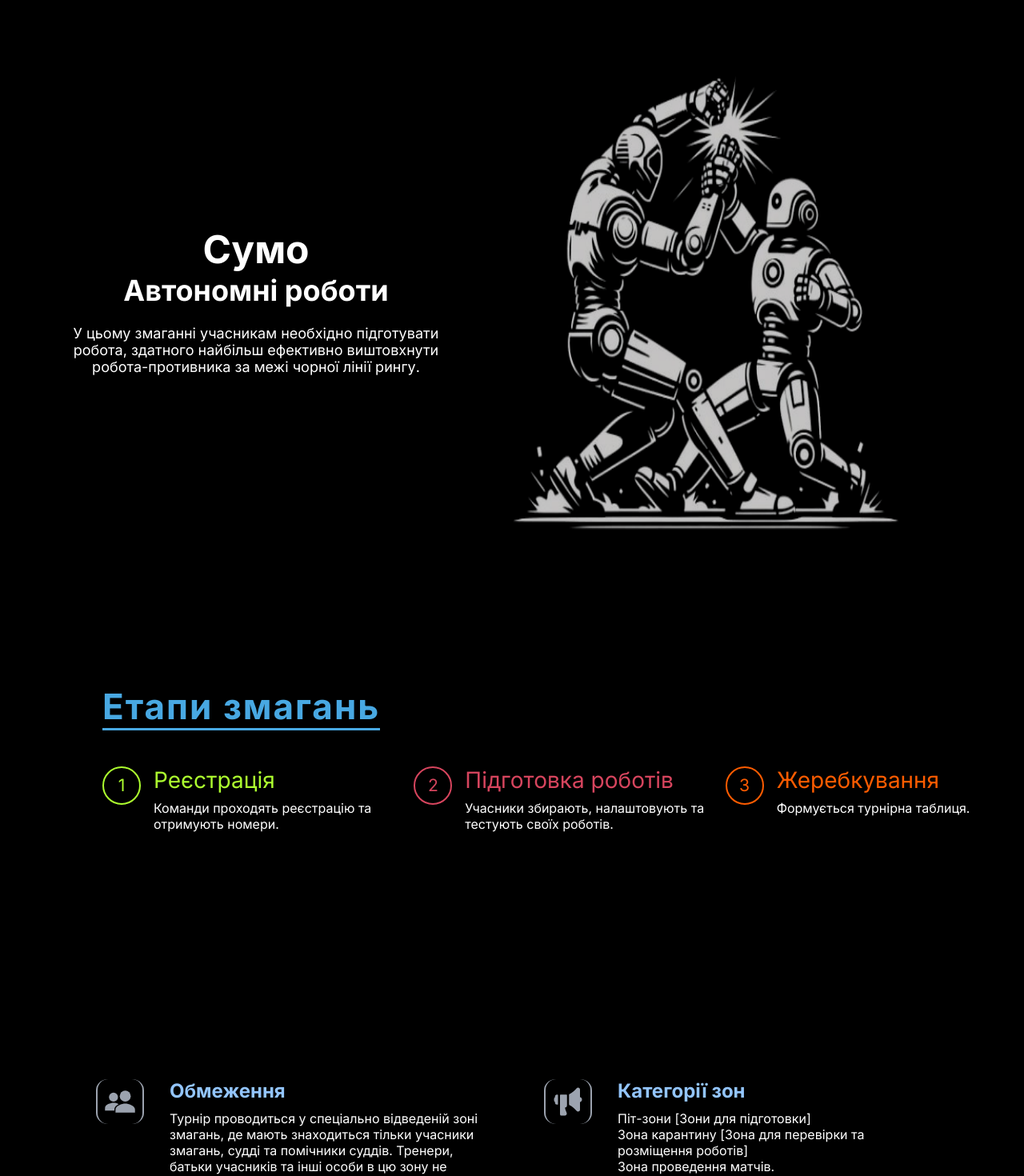
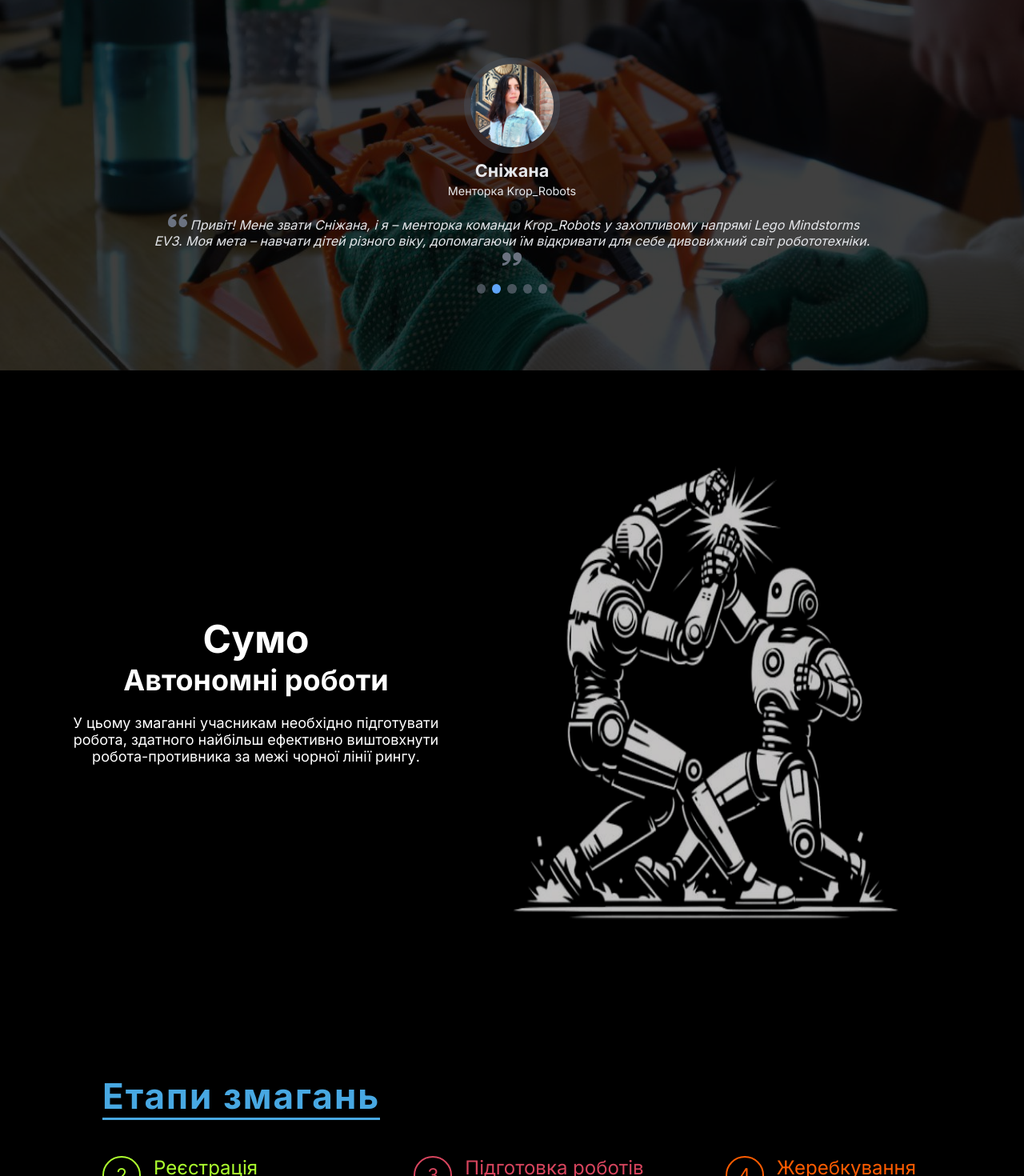
Before and after one commit to VasukPasuk/krop_robots, a React (Create React App) app: page / in a window 1280 px wide. Shown: the part 1736-3206 px from the top of the page at 80% size. Built offline with nearby package versions, Linux system fonts and the light colour scheme; a web font is replaced by a local one.

Commit message:
New Block

```diff
--- a/src/Components/blocks/CarouselBlock/Carousel.block.style.scss
+++ b/src/Components/blocks/CarouselBlock/Carousel.block.style.scss
@@ -6,8 +6,10 @@
   position: relative;
   display: grid;
   grid-template: 100% / 60% auto;
+
   @media screen and (max-width: 760px) {
     grid-template: 80% auto / 100%;
+    margin-bottom: 8rem;
   }
   @media screen and (max-width: 480px) {
     grid-template: 50% auto / 100%;
--- /dev/null
+++ b/src/Components/blocks/MembersBlock/MembersBlock.jsx
@@ -0,0 +1,106 @@
+import React, {useEffect, useState} from 'react';
+import './MembersBlock.style.scss';
+import { ImQuotesLeft,  ImQuotesRight} from "react-icons/im";
+
+const MEMBERS_DATA = [
+  {
+    name: 'Сніжана',
+    occupation: 'Ментор',
+    quote: 'Привіт! Мене звати Сніжана, і я – менторка команди Krop_Robots у захопливому напрямі Lego Mindstorms EV3. Моя мета – навчати дітей різного віку, допомагаючи їм відкривати для себе дивовижний світ робототехніки.',
+    photoSrc: 'swiper-topic-member-photo-1.jpg'
+  },
+  {
+    name: 'Сніжана',
+    occupation: 'Менторка Krop_Robots',
+    quote: 'Привіт! Мене звати Сніжана, і я – менторка команди Krop_Robots у захопливому напрямі Lego Mindstorms EV3. Моя мета – навчати дітей різного віку, допомагаючи їм відкривати для себе дивовижний світ робототехніки.',
+    photoSrc: 'swiper-topic-member-photo-1.jpg'
+  },
+  {
+    name: 'Сніжана',
+    occupation: 'Менторка Krop_Robots',
+    quote: 'Привіт! Мене звати Сніжана, і я – менторка команди Krop_Robots у захопливому напрямі Lego Mindstorms EV3. Моя мета – навчати дітей різного віку, допомагаючи їм відкривати для себе дивовижний світ робототехніки.',
+    photoSrc: 'swiper-topic-member-photo-1.jpg'
+  },
+  {
+    name: 'Сніжана',
+    occupation: 'Менторка Krop_Robots',
+    quote: 'Привіт! Мене звати Сніжана, і я – менторка команди Krop_Robots у захопливому напрямі Lego Mindstorms EV3. Моя мета – навчати дітей різного віку, допомагаючи їм відкривати для себе дивовижний світ робототехніки.',
+    photoSrc: 'swiper-topic-member-photo-1.jpg'
+  },
+  {
+    name: 'Сніжана',
+    occupation: 'Менторка Krop_Robots',
+    quote: 'Привіт! Мене звати Сніжана, і я – менторка команди Krop_Robots у захопливому напрямі Lego Mindstorms EV3. Моя мета – навчати дітей різного віку, допомагаючи їм відкривати для себе дивовижний світ робототехніки.',
+    photoSrc: 'swiper-topic-member-photo-1.jpg'
+  },
+]
+
+const INTERVAL_LENGTH = 5000;
+
+function MembersBlock(props) {
+  const [currentMember, setCurrentMember] = useState(1);
+  const bulletHandler = (e) => {
+    setCurrentMember(prev => Number(e.target.dataset?.bulletNumber))
+  }
+  useEffect(() => {
+    const swiperInterval = setInterval(() => {
+      setCurrentMember(prev => {
+        if (prev >= 5) {
+          return 1;
+        }
+        return prev + 1;
+      })
+    }, INTERVAL_LENGTH)
+    return () => {
+      clearInterval(swiperInterval)
+    }
+  }, [currentMember]);
+  return (
+    <section id="members-block">
+      <img id="members-block-bg-image" src="./main-image.jpg" alt="member swiper-box background image"/>
+      <div className="members-block-bg-image__shadow-box"/>
+      <div className="members-swiper-container">
+        <ul
+          className="members-swiper-bar"
+          style={{transform: `translate(-${(currentMember - 1)*100}%)`}}
+        >
+          {MEMBERS_DATA.map((data, index) => (
+            <li key={++index} className={`member-swiper-card member-swiper-card-item-${++index}`}>
+              <div className="member-data-info__photo-box">
+                <img className="member-data-info__photo-box__photo" src={data.photoSrc} width={120} height={120}/>
+              </div>
+              <div className="member-data-info__name">
+                {data.name}
+              </div>
+              <div className="member-data-info__occupation">
+                {data.occupation}
+              </div>
+              <div className="member-data-info__quote-box">
+                <ImQuotesLeft className="member-data-info__quote__quote-icon"/>
+                <span className="member-data-info__quote">
+                  {data.quote}
+                </span>
+                <ImQuotesRight className="member-data-info__quote__quote-icon"/>
+              </div>
+            </li>
+          ))}
+        </ul>
+      </div>
+      <ul className="members-swiper-bullets-box">
+        {[...Array(5)].map((_, index) => (
+          <li
+            key={index}
+            data-is-active={currentMember === ++index}
+            data-bullet-number={index}
+            className={`swiper-bullet swiper-bullets-item-${++index}`}
+            onClick={bulletHandler}
+          >
+
+          </li>
+        ))}
+      </ul>
+    </section>
+  );
+}
+
+export default MembersBlock;
--- /dev/null
+++ b/src/Components/blocks/MembersBlock/MembersBlock.style.scss
@@ -0,0 +1,127 @@
+@import '../../../style/_colors.scss';
+@import '../../../style/_variables.scss';
+@import '../../../style/_mixins.scss';
+
+#members-block {
+  position: relative;
+  min-height: 0;
+  height: auto;
+  padding: 6rem 4rem;
+  display: flex;
+  justify-content: center;
+  align-items: center;
+  flex-direction: column;
+  gap: 1rem;
+  @media screen and (width <= 960px) {
+    padding: 4rem 0;
+  }
+  #members-block-bg-image {
+    z-index: 2;
+    position: absolute;
+    top: 0;
+    left: 0;
+    width: 100%;
+    height: 100%;
+    object-fit: cover;
+  }
+  .members-block-bg-image__shadow-box {
+    z-index: 3;
+    position: absolute;
+    top: 0;
+    left: 0;
+    width: 100%;
+    height: 100%;
+    background: rgba(0,0,0,0.75);
+  }
+  .members-swiper-bullets-box {
+    z-index: 5;
+    display: flex;
+    flex-direction: row;
+    gap: 0.5rem;
+    .swiper-bullet {
+      width: 0.7rem;
+      height: 0.75rem;
+      border-radius: 100%;
+      background: rgba(107, 114, 128, 0.65);
+      cursor: pointer;
+      transition: 0.5s ease background;
+      &[data-is-active="true"] {
+        background: $bg-blue-400;
+      }
+    }
+  }
+}
+
+
+.members-swiper-container {
+  display: flex;
+  justify-content: center;
+  align-items: center;
+  z-index: 5;
+  width: 100%;
+  height: 100%;
+  overflow: hidden;
+  color: $bg-gray-200;
+  .members-swiper-bar {
+    width: 100%;
+    height: 100%;
+    display: grid;
+    grid-template: 100% / repeat(5, 100%);
+    transition: 1s ease transform;
+    transform: translate(-200%);
+    .member-swiper-card {
+      display: flex;
+      flex-direction: column;
+      justify-content: center;
+      align-items: center;
+      padding: 0 4rem;
+      @media screen and (width <= 960px) {
+        padding: 0;
+      }
+      .member-data-info__photo-box {
+        display: flex;
+        justify-content: center;
+        align-items: center;
+        margin-bottom: 0.5rem;
+        .member-data-info__photo-box__photo {
+          border-radius: 8rem;
+          object-position: 50% 20%;
+          object-fit: cover;
+          border: 8px solid rgb(75, 85, 99, 0.375);
+        }
+      }
+      .member-data-info__name {
+        font-size: 1.35rem;
+        font-weight: 700;
+        margin-bottom: 0.25rem;
+      }
+      .member-data-info__occupation {
+        font-size: 0.9rem;
+      }
+      .member-data-info__quote-box {
+        padding: 0 4rem;
+        text-align: center;
+        //display: flex;
+        //justify-content: center;
+        //align-items: start;
+        //gap: 0.5rem;
+        margin-top: 1rem;
+        @media screen and (width <= 960px) {
+          padding: 0 1rem;
+        }
+        .member-data-info__quote__quote-icon {
+          color: $bg-gray-500;
+          font-size: 1.5rem;
+          margin: 0 0.25rem;
+        }
+        .member-data-info__quote {
+          text-align: center;
+          font-style: italic;
+          @media screen and (width <= 960px) {
+            font-size: 0.875rem;
+          }
+        }
+      }
+    }
+  }
+}
--- a/src/Components/blocks/SumoStagesBlock/SumoStages.block.jsx
+++ b/src/Components/blocks/SumoStagesBlock/SumoStages.block.jsx
@@ -1,60 +1,60 @@
 import React from 'react';
 import './SumoStages.block.style.scss';
+import {motion} from "framer-motion";
 
-
+const SUMO_STAGES_TEXT_DATA = [
+  {
+    subTitleText: "Реєстрація",
+    mainText: "Команди проходять реєстрацію та отримують номери.",
+  },
+  {
+    subTitleText: "Підготовка роботів",
+    mainText: "Учасники збирають, налаштовують та тестують своїх роботів.",
+  },
+  {
+    subTitleText: "Жеребкування",
+    mainText: "Формується кінцева турнірна таблиця.",
+  }
+]
 
 function SumoStagesBlock(props) {
   return (
-    <div
-      className={`sumo-stages-block`}
+    <div className={`sumo-stages-block`}>
+      <h1 className={`sumo-stages-block__title-box`}>
+        <motion.span
+          initial={{x: -50, opacity: 0}}
+          whileInView={{x: 0, opacity: 1}}
+          viewport={{once: true}}
+          transition={{ ease: "easeOut", duration: 0.5, delay: 0.25 }}
         >
-      <h1 className={`sumo-stages-block__title-box`}>
-        <span
-          id={`stages-title`}
-        >
+          <span id={`stages-title`}>
             Етапи змагань
           </span>
+        </motion.span>
       </h1>
       <ul className={`sumo-stages-block__text-container`}>
-        <li className={`sumo-stages-block__text-container__text-block`}>
+        {SUMO_STAGES_TEXT_DATA.map((data, index) => (
+          <motion.li
+            initial={{x: -50, opacity: 0}}
+            whileInView={{x: 0, opacity: 1}}
+            viewport={{once: true}}
+            transition={{ ease: "easeOut", duration: 0.5, delay: index*0.5 }}
+          >
+            <li className={`sumo-stages-block__text-container__text-block text-container__text-block-${++index}`} key={data.subTitleText}>
               <div className={`sumo-stages-block__text-container__text-block__number-box`}>
-            <div className={`number-box__circle`}>1</div>
+                <div className={`number-box__circle`}>{++index}</div>
               </div>
               <div className={`sumo-stages-block__text-container__text-block__text-box`}>
                 <div className={`sumo-stages-block__text-container__text-block__text-box__subtitle-box`}>
-              Реєстрація
+                  {data.subTitleText}
                 </div>
                 <div className={`sumo-stages-block__text-container__text-block__text-box__main-text-box`}>
-              Команди проходять реєстрацію та отримують номери.
+                  {data.mainText}
                 </div>
               </div>
             </li>
-        <li className={`sumo-stages-block__text-container__text-block`}>
-          <div className={`sumo-stages-block__text-container__text-block__number-box`}>
-            <div className={`number-box__circle`}>2</div>
-          </div>
-          <div className={`sumo-stages-block__text-container__text-block__text-box`}>
-            <div className={`sumo-stages-block__text-container__text-block__text-box__subtitle-box`}>
-              Підготовка роботів
-            </div>
-            <div className={`sumo-stages-block__text-container__text-block__text-box__main-text-box`}>
-              Учасники збирають, налаштовують та тестують своїх роботів.
-            </div>
-          </div>
-        </li>
-        <li className={`sumo-stages-block__text-container__text-block`}>
-          <div className={`sumo-stages-block__text-container__text-block__number-box`}>
-            <div className={`number-box__circle`}>3</div>
-          </div>
-          <div className={`sumo-stages-block__text-container__text-block__text-box`}>
-            <div className={`sumo-stages-block__text-container__text-block__text-box__subtitle-box`}>
-              Жеребкування
-            </div>
-            <div className={`sumo-stages-block__text-container__text-block__text-box__main-text-box`}>
-              Формується турнірна таблиця.
-            </div>
-          </div>
-        </li>
+          </motion.li>
+        ))}
       </ul>
     </div>
   );
--- a/src/Components/blocks/SumoStagesBlock/SumoStages.block.style.scss
+++ b/src/Components/blocks/SumoStagesBlock/SumoStages.block.style.scss
@@ -53,7 +53,6 @@
     .sumo-stages-block__text-container__text-block {
       display: flex;
       flex-direction: row;
-
       .number-box__circle {
         display: flex;
         justify-content: center;
@@ -61,32 +60,24 @@
         border-radius: 100%;
         width: 3rem;
         height: 3rem;
-        font-size: 1.3225rem;
-      }
-      &:nth-child(1) {
-        @include sumo-stages-number-and-title-colors(var(--sumo-stages-block-first-column-accent-color))
-      }
-
-      &:nth-child(2) {
-        @include sumo-stages-number-and-title-colors(var(--sumo-stages-block-second-column-accent-color))
-      }
-
-      &:nth-child(3) {
-        @include sumo-stages-number-and-title-colors(var(--sumo-stages-block-third-column-accent-color))
+        font-size: 1.43225rem;
+        border: 2px solid white;
       }
       .sumo-stages-block__text-container__text-block__text-box {
         display: flex;
         flex-direction: column;
         padding-left: 1rem;
         gap: 0.5rem;
-        .sumo-stages-block__text-container__text-block__text-box__subtitle-box {
-
-        }
-        .sumo-stages-block__text-container__text-block__text-box__main-text-box {
-
-        }
       }
     }
-
+    .text-container__text-block-1 {
+       @include sumo-stages-tags-style(var(--sumo-stages-block-first-column-accent-color));
+     }
+    .text-container__text-block-2 {
+      @include sumo-stages-tags-style(var(--sumo-stages-block-second-column-accent-color));
+    }
+    .text-container__text-block-3 {
+      @include sumo-stages-tags-style(var(--sumo-stages-block-third-column-accent-color));
+    }
   }
 }
--- a/src/Components/blocks/SumoZonesBlock/SumoZones.block.style.scss
+++ b/src/Components/blocks/SumoZonesBlock/SumoZones.block.style.scss
@@ -21,8 +21,9 @@
       //background: #FF5C00;
       font-weight: 700;
       border-radius: 4px;
-      font-size: 1.5rem;
-      animation: title-pulsation 2s linear infinite;
+      font-size: 2.25rem;
+      //animation: title-pulsation 2s linear infinite;
+      color: var(--zones-block-main-title-color);
     }
   }
   .sumo-zones-cards-wrapper {
--- a/src/pages/Main.page.jsx
+++ b/src/pages/Main.page.jsx
@@ -6,12 +6,14 @@ import SumoZonesBlock from "../Components/blocks/SumoZonesBlock/SumoZones.block"
 import SumoStagesBlock from "../Components/blocks/SumoStagesBlock/SumoStages.block";
 import TimeToRepair from "../Components/blocks/TimeToRepairBlock/TimeToRepair";
 import SanctionsBlock from "../Components/blocks/SanctionsBlock/SanctionsBlock";
+import MembersBlock from "../Components/blocks/MembersBlock/MembersBlock";
 
 function MainPage(props) {
   return (
     <>
       <IntroductionBlock/>
       <CarouselBlock/>
+      <MembersBlock/>
       <SumoIntroductionBlock/>
       <SumoStagesBlock/>
       <SumoZonesBlock/>
--- a/src/style/_mixins.scss
+++ b/src/style/_mixins.scss
@@ -56,3 +56,19 @@
   }
   box-shadow: 0 0 10px 5px $main-color;
 }
+
+@mixin sumo-stages-tags-style($main-color) {
+  .number-box__circle {
+    color: $main-color;
+    border: 2px solid $main-color;
+  }
+  .sumo-stages-block__text-container__text-block__text-box {
+    .sumo-stages-block__text-container__text-block__text-box__subtitle-box {
+      font-size: 1.5rem;
+      color: $main-color;
+    }
+    .sumo-stages-block__text-container__text-block__text-box__main-text-box {
+      color: $bg-gray-100;
+    }
+  }
+}
--- a/src/style/_variables.scss
+++ b/src/style/_variables.scss
@@ -34,7 +34,7 @@ $header-padding-right: 1rem;
   /* [header dynamic variables] */
   --header-bg-main-color: #FF7A2F;
   --header-text-color: rgb(0, 0, 0);
-
+  --header-hamburger-hover-bg-color: #{$bg-gray-300};
   /* [body dynamic variables] */
   --body-bg-color: black;
 
@@ -45,6 +45,7 @@ $header-padding-right: 1rem;
 
 
   /* [zones block variables] */
+  --zones-block-main-title-color: #{$bg-blue-400};
   --zones-block-icon-color: #{$bg-gray-400};
   --zones-block-title-color: #{$bg-blue-300};
   --zones-block-text-color: white;
@@ -85,7 +86,7 @@ html[data-theme="light"] {
   --header-bg-main-color: rgb(29, 78, 216, 0.75);
   --header-bg-transp-color: transparent;
   --header-text-color: white;
-
+  --header-hamburger-hover-bg-color: #{$bg-gray-300};
   /* [body dynamic variables] */
   --body-bg-color: white;
 
@@ -94,6 +95,7 @@ html[data-theme="light"] {
 
 
   /* [zones block variables] */
+  --zones-block-main-title-color: #{$bg-gray-800};
   --zones-block-icon-color: #{$bg-gray-700};
   --zones-block-title-color: #{$bg-gray-700};
   --zones-block-text-color: #{$bg-gray-600};
```
Also changed, not shown: src/Components/Header/Header.jsx (+4 -4 lines), public/swiper-topic-member-photo-1.jpg (added). Lines whose indentation alone changed are shown as unchanged.
